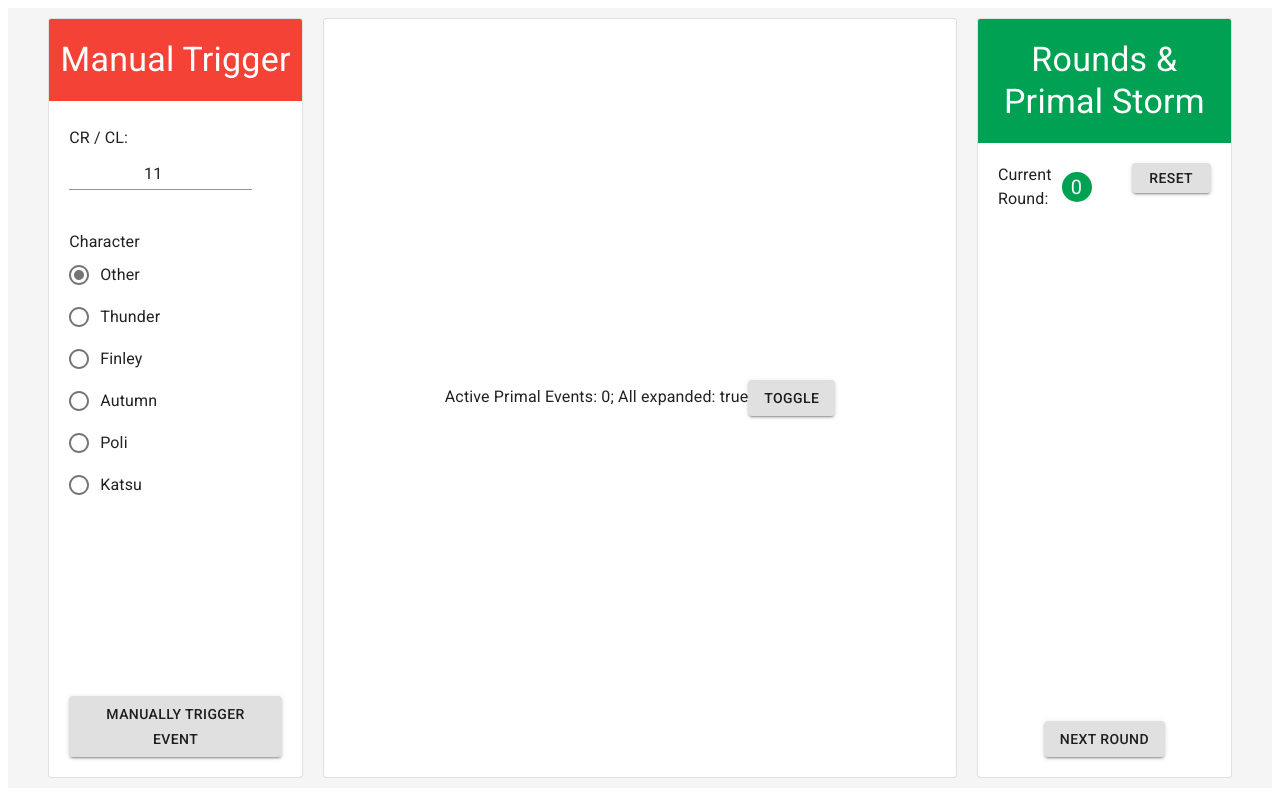
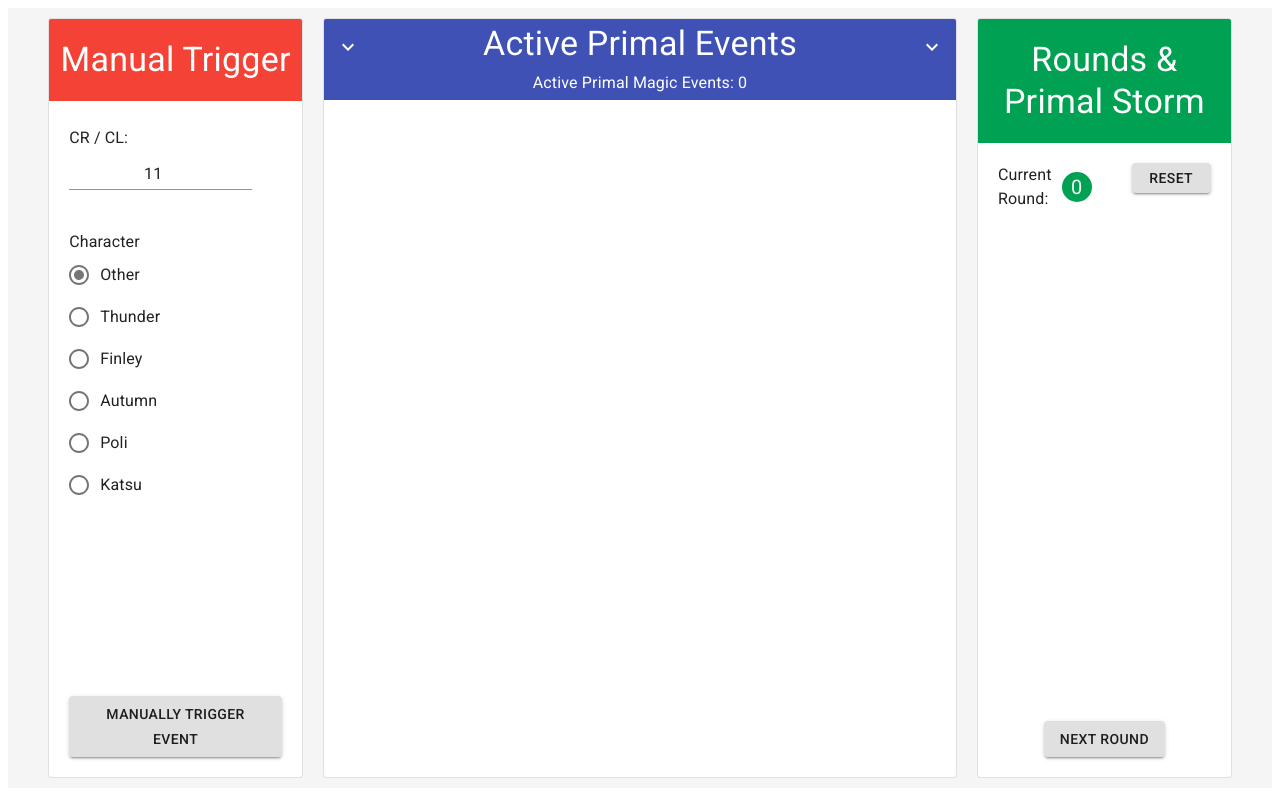
Before and after one commit to Yayspam/PFPrimalMagic, a React (Create React App) app in the folder Web/: page / in a window 1280 px wide. Built offline with nearby package versions, Linux system fonts and the light colour scheme.

Commit message:
Updated the styles for the active primal events header

```diff
--- a/Web/src/activePrimalEventsList/activePrimalEventsList.component.js
+++ b/Web/src/activePrimalEventsList/activePrimalEventsList.component.js
@@ -1,70 +1,28 @@
-import { Button, List, ListItem, makeStyles, Typography } from '@material-ui/core';
+import { Box, makeStyles } from '@material-ui/core';
 import React from 'react'
-import { useDispatch, useSelector } from 'react-redux';
-import { activePrimalEventsSelector } from '../state/activePrimalEvents/activePrimalEventsState';
-import { allExpandedSelector, toggleAllExpandedThunk, toggleSingleExpandedThunk } from '../state/eventExpansionState/eventExpansionState';
+import { useDispatch } from 'react-redux';
+import ActivePrimalEventsListContent from './activePrimalEventsListContent.component';
+import ActivePrimalEventsListHeader from './activePrimalEventsListHeader.component';
 
 const useStyles = makeStyles({
   content: {
     display: 'flex',
     flexDirection: 'column',
-    justifyContent: 'space-around',
+    justifyContent: 'space-between',
     height: '100%',
     width: '100%',
     alignItems: 'center'
   }
 });
 
-// export const primalEventInitialState = {
-//   id: undefined,
-//   percentileRoll: undefined,
-//   cr: {...variableInitialState},
-//   startRound: undefined,
-//   finalRound: undefined,
-//   variables: [],
-//   expanded: true,
-// };
-
-const booleanToString = (boolVal) => boolVal === undefined ? '-' : (boolVal ? 'true' : 'false');
-
 const ActivePrimalEventsList = () => {
   const classes = useStyles();
-  const dispatch = useDispatch();
-
-  const activePrimalEvents = useSelector(activePrimalEventsSelector);
-  const allExpanded = useSelector(allExpandedSelector);
-
-  const toggleAllClicked = () => {
-    dispatch(toggleAllExpandedThunk());
-  };
-
-  const toggleSingleClicked = (primalEvent) => () => {
-    dispatch(toggleSingleExpandedThunk(primalEvent.id));
-  };
 
   return (
-    <div className={classes.content}>
-      <div>
-        <Typography>
-          Active Primal Events: {activePrimalEvents.length}; All expanded: {booleanToString(allExpanded)}
-          <Button variant='contained' onClick={toggleAllClicked} >
-            Toggle
-          </Button>
-        </Typography>
-      </div>
-      {activePrimalEvents.length > 0 && (<List>
-        {activePrimalEvents.map((primalEvent, index) => (
-          <ListItem key={primalEvent.id}>
-            <Typography>
-              Primal Event: {index + 1}; d%: {primalEvent.percentileRoll}; CR: {primalEvent.cr.result}; Expanded: {booleanToString(primalEvent.expanded)}
-              <Button variant='contained' onClick={toggleSingleClicked(primalEvent)} >
-                Toggle
-              </Button>
-            </Typography>
-          </ListItem>
-        ))}
-      </List>)}
-    </div>
+    <Box className={classes.content}>
+      <ActivePrimalEventsListHeader/>
+      <ActivePrimalEventsListContent/>
+    </Box>
   );
 };
 
--- /dev/null
+++ b/Web/src/activePrimalEventsList/activePrimalEventsListContent.component.js
@@ -0,0 +1,47 @@
+import React from 'react'
+import { Box, Button, List, ListItem, makeStyles, Typography } from '@material-ui/core';
+import { useDispatch, useSelector } from 'react-redux';
+import { toggleSingleExpandedThunk } from '../state/eventExpansionState/eventExpansionState';
+import { activePrimalEventsSelector } from '../state/activePrimalEvents/activePrimalEventsState';
+import { booleanToString } from '../common/utils';
+
+const useStyles = makeStyles({
+  content: {
+    height: '100%',
+    width: '100%',
+    display: 'flex',
+    flexDirection: 'column',
+    justifyContent: 'flex-start',
+    overflow: 'auto'
+  }
+});
+
+const ActivePrimalEventsListContent = () => {
+  const classes = useStyles();
+  const dispatch = useDispatch();
+
+  const activePrimalEvents = useSelector(activePrimalEventsSelector);
+
+  const toggleSingleClicked = (primalEvent) => () => {
+    dispatch(toggleSingleExpandedThunk(primalEvent.id));
+  };
+
+  return (
+    <Box className={classes.content}>
+      {activePrimalEvents.length > 0 && (<List>
+        {activePrimalEvents.map((primalEvent, index) => (
+          <ListItem key={primalEvent.id}>
+            <Typography>
+              Primal Event: {index + 1}; d%: {primalEvent.percentileRoll}; CR: {primalEvent.cr.result}; Expanded: {booleanToString(primalEvent.expanded)}
+              <Button variant='contained' onClick={toggleSingleClicked(primalEvent)} >
+                Toggle
+              </Button>
+            </Typography>
+          </ListItem>
+        ))}
+      </List>)}
+    </Box>
+  );
+}
+
+export default ActivePrimalEventsListContent;
--- /dev/null
+++ b/Web/src/activePrimalEventsList/activePrimalEventsListHeader.component.js
@@ -0,0 +1,93 @@
+import React from 'react'
+import { Box, IconButton, makeStyles, Typography } from '@material-ui/core';
+import { useDispatch, useSelector } from 'react-redux';
+import { activePrimalEventsSelector } from '../state/activePrimalEvents/activePrimalEventsState';
+import { allExpandedSelector, toggleAllExpandedThunk } from '../state/eventExpansionState/eventExpansionState';
+import ExpandMoreIcon from '@material-ui/icons/ExpandMore';
+import ExpandLessIcon from '@material-ui/icons/ExpandLess';
+import RemoveIcon from '@material-ui/icons/Remove';
+
+const useStyles = makeStyles({
+  header: {
+    paddingTop: 4,
+    paddingBottom: 5,
+    width: '100%',
+    textAlign: 'center',
+    backgroundColor: '#3f51b5',
+    color: 'white',
+    borderTopLeftRadius: 2,
+    borderTopRightRadius: 2,
+  },
+  subtitleContainer: {
+    display: 'flex',
+    flexDirection: 'row',
+    justifyContent: 'center'
+  },
+  subtitle: {
+    marginLeft: 5,
+    marginRight: 5
+  },
+  expandButton: {
+    color: 'white',
+    backgroundColor: 'transparent',
+    '&:hover': {
+      backgroundColor: 'transparent'
+    }
+  },
+  headerText: {
+    display: 'flex',
+    flexDirection: 'row',
+    justifyContent: 'space-between'
+  }
+});
+
+const ActivePrimalEventsListHeader = () => {
+  const classes = useStyles();
+  const dispatch = useDispatch();
+
+  const activePrimalEvents = useSelector(activePrimalEventsSelector);
+  const allExpanded = useSelector(allExpandedSelector);
+
+  const toggleAllClicked = () => {
+    dispatch(toggleAllExpandedThunk());
+  };
+
+  const buildExpandIcon = (expanded) => {
+    if(expanded === undefined){
+      return (<RemoveIcon/>);
+    }
+
+    if(!expanded){
+      return (<ExpandLessIcon/>);
+    }
+
+    return (<ExpandMoreIcon/>);
+  };
+
+  const buildExpandButton = (expanded) => {
+    return (
+      <IconButton disableRipple className={classes.expandButton} onClick={toggleAllClicked}>
+        {buildExpandIcon(expanded)}
+      </IconButton>
+    );
+  };
+
+  return (
+    <Box className={classes.header}>
+      <Box className={classes.headerText}>
+        {buildExpandButton(allExpanded)}
+        <Typography variant="h4">
+          Active Primal Events
+        </Typography>
+        {buildExpandButton(allExpanded)}
+      </Box>
+      <Box className={classes.subtitleContainer}>
+        <Typography className={classes.subtitle}>
+          Active Primal Magic Events: {activePrimalEvents.length}
+        </Typography>
+      </Box>
+    </Box>
+  );
+}
+
+export default ActivePrimalEventsListHeader;
--- /dev/null
+++ b/Web/src/common/utils.js
@@ -0,0 +1 @@
+export const booleanToString = (boolVal) => boolVal === undefined ? '-' : (boolVal ? 'true' : 'false');
--- a/Web/src/roundsBar/roundsContent.component.js
+++ b/Web/src/roundsBar/roundsContent.component.js
@@ -45,9 +45,10 @@ const RoundsContent = () => {
 
   return (
     <Box className={classes.content} >
-      <Typography className={classes.currentRoundDisplay}>
-        Current Round: <Avatar className={classes.roundAvatar}>{currentRound}</Avatar>
-      </Typography>
+      <Box className={classes.currentRoundDisplay}>
+        <Typography>Current Round: </Typography>
+        <Avatar className={classes.roundAvatar}>{currentRound}</Avatar>
+      </Box>
       <Button className={classes.resetButton} variant='contained' onClick={onResetClicked}>
         Reset
       </Button>
--- a/Web/src/state/manualTrigger/manualTriggerState.js
+++ b/Web/src/state/manualTrigger/manualTriggerState.js
@@ -95,7 +95,8 @@ export const manualTriggerThunk = () => (dispatch, getState) => {
     cr: currentCr
    };
 
-  if(percentile > dialogState.threshold){
+  // if(percentile > dialogState.threshold){
+  if(true){
     const eventPercentile = rollPercentile();
     const event = generateDialogEvent(eventPercentile, currentCr, currentRound, !!(allExpanded));
     dialogState.currentEvent = event;
```
